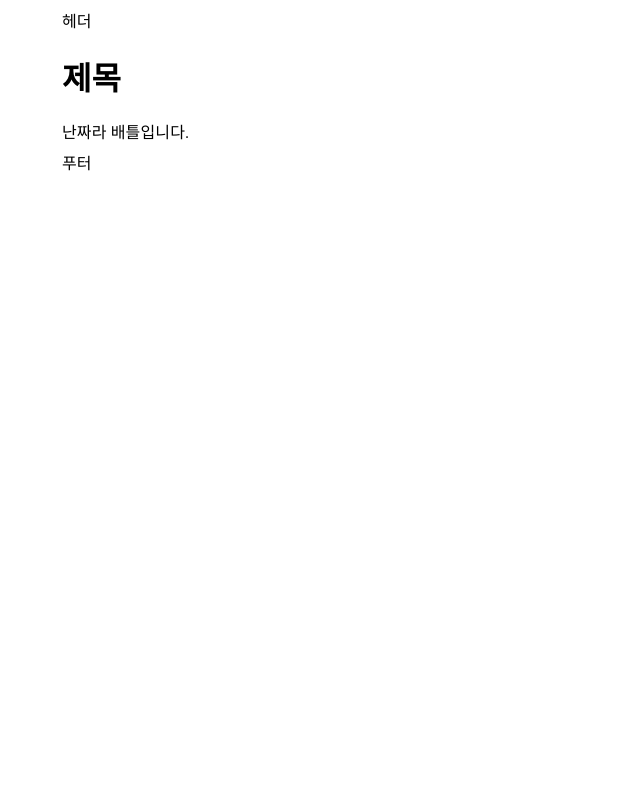
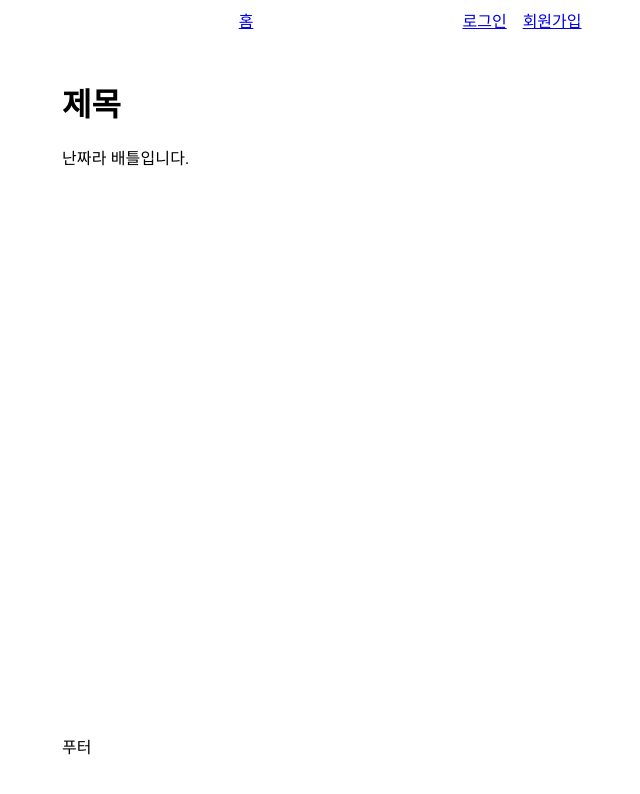
Before and after one commit to KIMINJOONG/react-next-ts, a Next.js app: page /boards/1 in a window 1280 px wide. Shown: the top 794 px of the page, without its empty margins (302-942 px from the left). Built offline with nearby package versions, Linux system fonts and the light colour scheme.

Commit message:
add join, login menu, but i have to fix to apply to react-material with ssr

```diff
--- a/components/AppLayout.tsx
+++ b/components/AppLayout.tsx
@@ -1,22 +1,22 @@
 import { ReactNode } from "react";
 import Grid from "@material-ui/core/Grid";
-import Paper from "@material-ui/core/Paper";
-import Button from "@material-ui/core/Button";
 import { makeStyles, createStyles, Theme } from "@material-ui/core/styles";
 import { Container } from "@material-ui/core";
+import Link from "next/link";
 
 const useStyles = makeStyles((theme: Theme) =>
   createStyles({
-    root: {
-      flexGrow: 1,
-      "& > *": {
-        margin: theme.spacing(1)
-      }
+    header: {
+      height: "50px"
     },
-    paper: {
-      padding: theme.spacing(2),
-      textAlign: "center",
-      color: theme.palette.text.secondary
+    content: {
+      height: "700px"
+    },
+    loginJoin: {
+      textAlign: "center"
+    },
+    footer: {
+      height: "80px"
     }
   })
 );
@@ -31,15 +31,37 @@ const AppLayout = ({ children }: IProps) => {
 
   return (
     <Container maxWidth="sm">
-      <Grid item xs={12}>
-        <span>헤더</span>
+      <Grid container xs={12} className={classes.header}>
+        <Grid item xs={8}>
+          <Grid container justify="center" spacing={2}>
+            <Grid item>
+              <Link href="/">
+                <a>홈</a>
+              </Link>
+            </Grid>
+          </Grid>
+        </Grid>
+        <Grid item xs={4}>
+          <Grid container justify="center" spacing={2}>
+            <Grid item>
+              <Link href="/login">
+                <a>로그인</a>
+              </Link>
+            </Grid>
+            <Grid item>
+              <Link href="/join">
+                <a>회원가입</a>
+              </Link>
+            </Grid>
+          </Grid>
+        </Grid>
       </Grid>
-      <Grid container spacing={3}>
+      <Grid container spacing={3} className={classes.content}>
         <Grid item xs={12}>
           {children}
         </Grid>
       </Grid>
-      <Grid item xs={12}>
+      <Grid item xs={12} className={classes.footer}>
         <span>푸터</span>
       </Grid>
     </Container>
--- a/pages/boards/[id].tsx
+++ b/pages/boards/[id].tsx
@@ -21,24 +21,11 @@ const dummy = {
   ]
 };
 
-const useStyles = makeStyles((theme: Theme) =>
-  createStyles({
-    root: {
-      flexGrow: 1
-    },
-    paper: {
-      padding: theme.spacing(2),
-      textAlign: "center",
-      color: theme.palette.text.secondary
-    }
-  })
-);
 const Board = () => {
-  const classes = useStyles();
   const router = useRouter();
   const { id } = router.query;
   return (
-    <div className={classes.root}>
+    <div>
       <Grid container>
         <Grid item xs={12}>
           <h1>{dummy.title}</h1>
--- /dev/null
+++ b/pages/login.tsx
@@ -0,0 +1,6 @@
+import { Grid } from "@material-ui/core";
+
+const Login = (): JSX.Element => {
+  return <Grid>로그인</Grid>;
+};
+export default Login;
```
Also changed, not shown: pages/join.tsx (added, +7 -0 lines).
